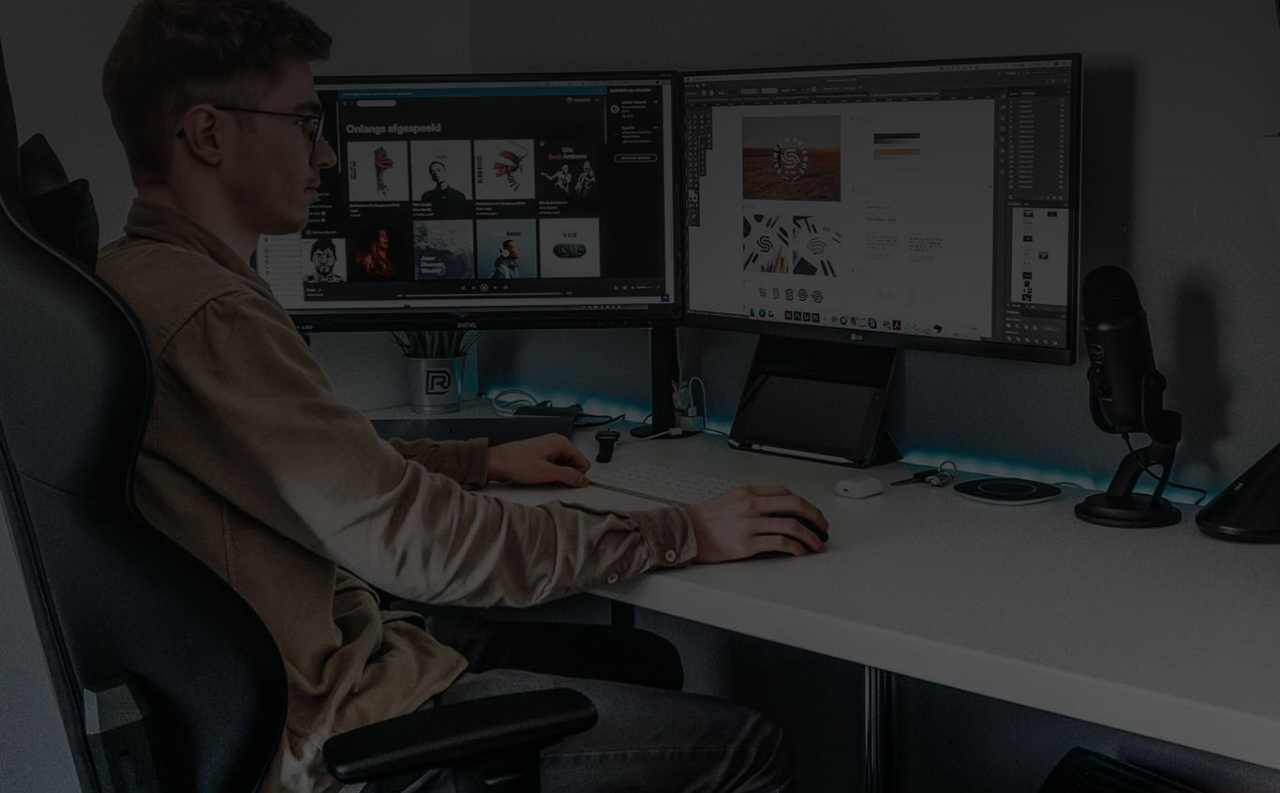
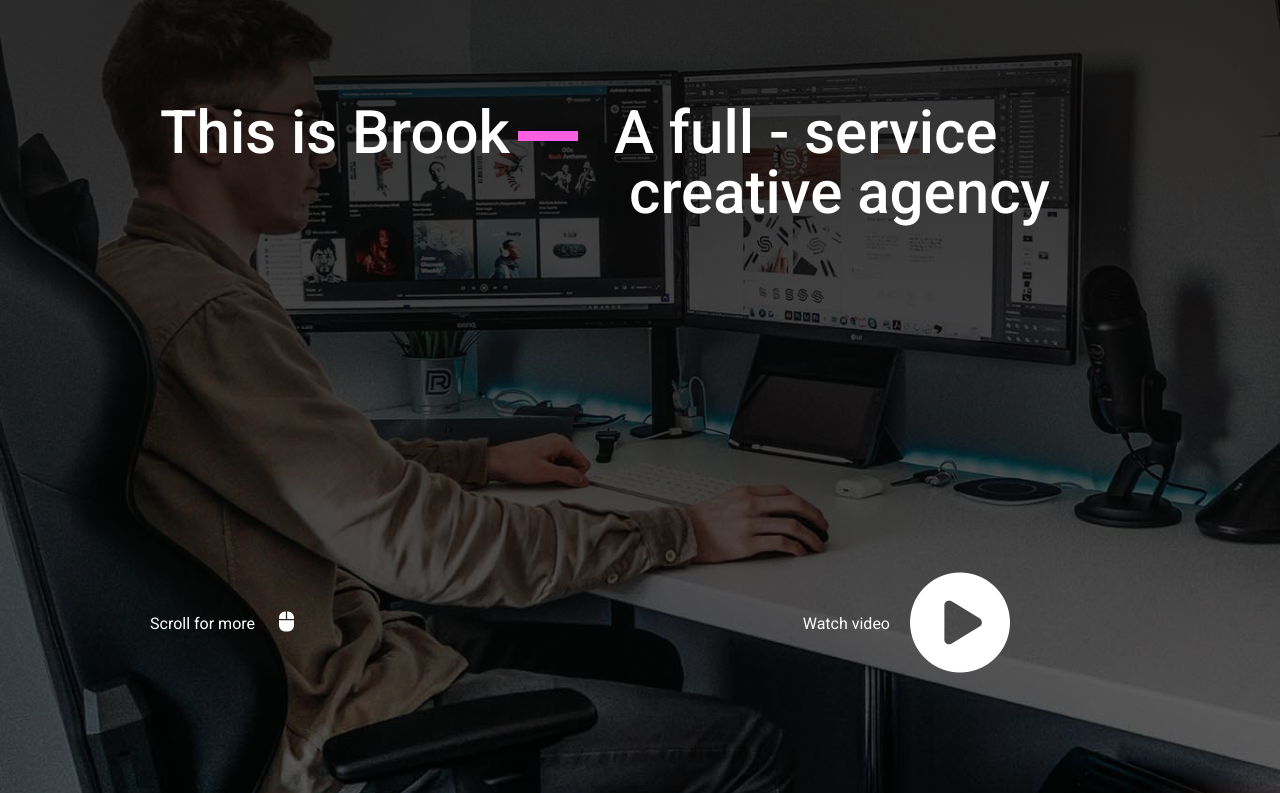
Before and after one commit to pixellogic/newTemplate, a plain HTML site: page index.html in a window 1280 px wide. Shown: the part 120-913 px from the top of the page. Drawn offline with Linux system fonts and the light colour scheme.

Commit message:
heading section completed

```diff
--- a/index.html
+++ b/index.html
@@ -71,6 +71,25 @@
                 </ul>
               </nav>
         </header>
+      <!-- header section ends here -->
+      <!-- hero text starts here -->
+      <!-- bottom nav starts here -->
+      <div class="hero-text">
+        <span class="hero-text--left">This is Brook &nbsp; &nbsp;</span>
+        <span class="hero-text--dash color-pink"></span>
+        <span class="hero-text--right"> &nbsp; &nbsp;A full - service<br />&nbsp; &nbsp; creative agency</span>
+    </div>
+    <div class="nav-secondary">
+        <div class="left nav-secondary--left">
+            <span>Scroll for more</span>
+            <span class="icon-mouse"><i class="fas fa-mouse"></i></span>
+        </div>
+
+        <div class="right nav-secondary--right">
+            <span>Watch video</span>
+            <span class="play-icon"><i class="fas fa-play-circle"></i></span>
+        </div>
+    </div>
     </div>
     <script src="https://kit.fontawesome.com/8705902a79.js" crossorigin="anonymous"></script>
 </body>
--- a/styles.scss
+++ b/styles.scss
@@ -126,3 +126,62 @@ nav {
 .padding-3{
     padding:0 1.4rem;
 }
+
+/********
+***Hero text
+********/
+.hero-text{
+    margin-left: 16rem;
+    margin-top: 12.2rem;
+    color: #fff;
+    display: flex;
+    font-size: 6rem;
+    font-weight: 500;
+    line-height: 1;
+    position: relative;
+    &--left{
+        min-width: 35rem;
+        flex-shrink: 0;
+
+    }
+    &--dash{
+    position: absolute;
+    top: 23%;
+    left: 32%;
+    content: "";
+    width: 6rem;
+    height: 1rem;
+    background-color: #FE5FE1;
+    }
+
+}
+.nav-secondary{
+    display: flex;
+    align-items: center;
+    justify-content: space-between;
+    width: calc(100% - 300px);
+    margin: 0 auto;
+    margin-top: 35rem;
+    color: #fff;
+
+    cursor: pointer;
+
+
+    & .left span{
+        cursor: pointer;
+        margin-right: 2rem;
+        & i{
+            font-size: 2rem;
+        }
+    }
+    & .right {
+        display:flex;
+        align-items: center;
+        padding-right: 12rem;
+
+        span i{
+            font-size: 10rem;
+            padding-left: 2rem;
+        }
+    }
+}
```
Also changed, not shown: styles.css, 1 other file.
